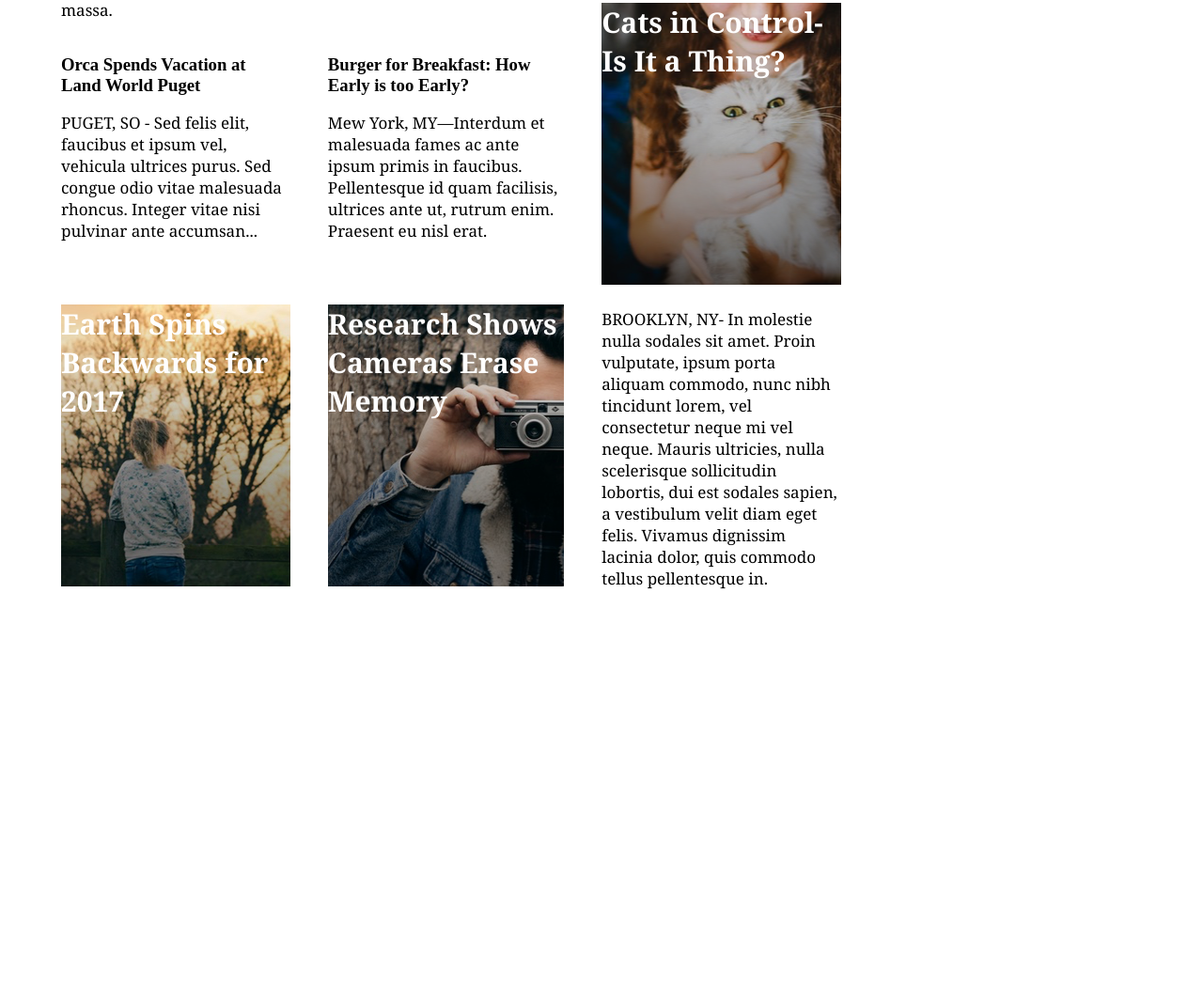
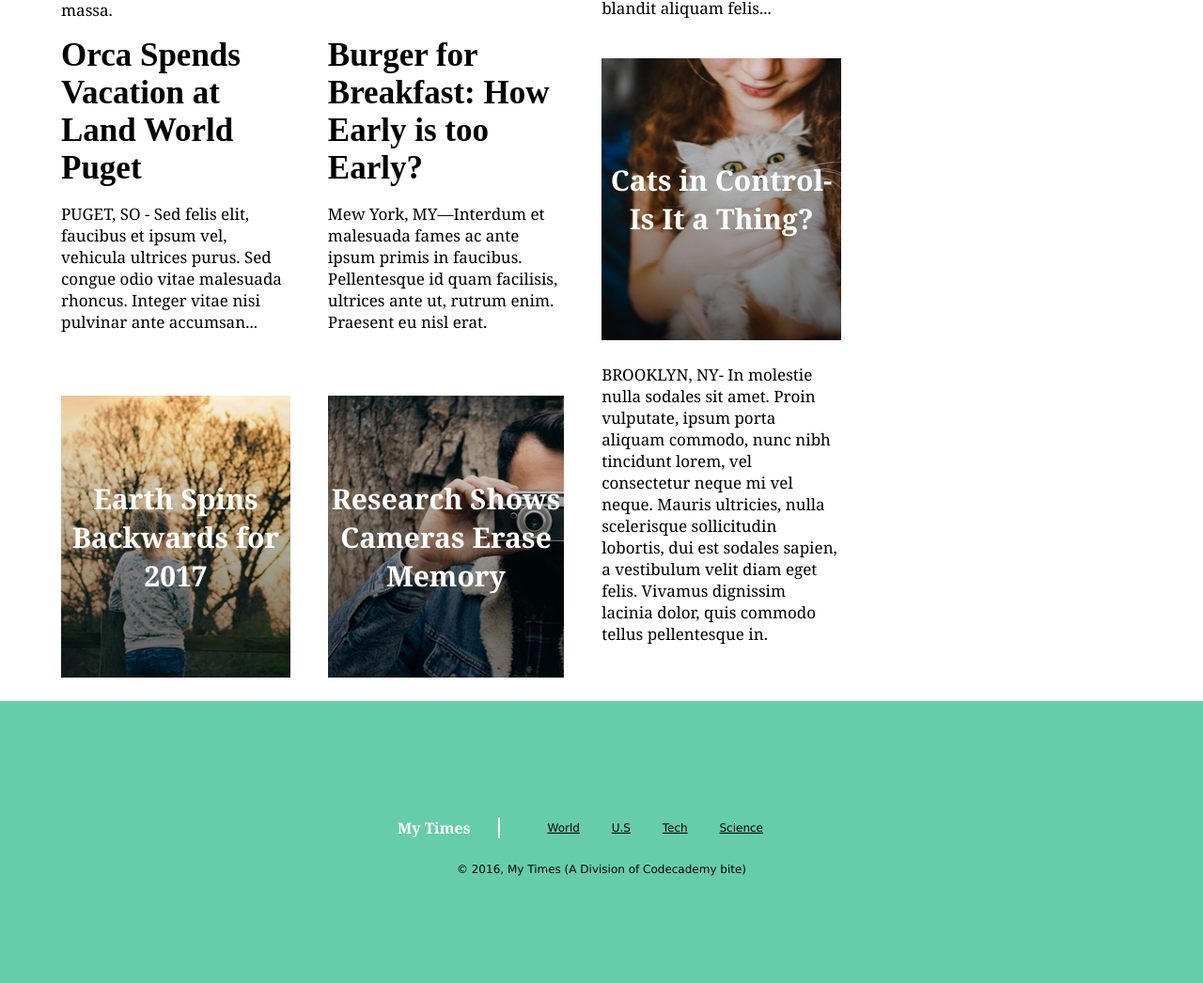
Before and after one commit to ainteasybeingcheesy/mytimes, a plain HTML site: page index.html in a window 1280 px wide. Shown: the part 704-1750 px from the top of the page at 94% size. Before the commit the page ends 1353 px from the top, so only its background shows below. Drawn offline with Linux system fonts and the light colour scheme.

Commit message:
final commit

```diff
--- a/index.html
+++ b/index.html
@@ -34,7 +34,9 @@
 
        <article class="mainstory">
          <h1>
+           <span>
              Mother of Three Buys Tuna Steak at Phish Concert. Leaves, "Feeling Funny."
+           </span>
          </h1>
          <p>
            MONUMENT VALLEY, AZ - Lorem ipsum dolor sit amet, consectetur adipiscing
@@ -62,7 +64,9 @@
              pulvinar ante accumsan...
            </p>
            <h2>
+             <span>
                Earth Spins Backwards for 2017
+             </span>
            </h2>
          </article>
 
@@ -76,13 +80,13 @@
              enim. Praesent eu nisl erat.
            </p>
            <h2>
+             <span>
                Research Shows Cameras Erase Memory
+             </span>
            </h2>
          </article>
        </section>
-
      </div>
-
 
      <div class="column medium">
 
@@ -104,7 +108,9 @@
 
        <article class="catceo">
          <h1>
+           <span>
              Cats in Control-Is It a Thing?
+           </span>
          </h1>
          <p>
            BROOKLYN, NY- In molestie nulla sodales sit amet. Proin vulputate,
@@ -113,11 +119,11 @@
            lobortis, dui est sodales sapien, a vestibulum velit diam eget felis.
            Vivamus dignissim lacinia dolor, quis commodo tellus pellentesque in.
          </p>
-
        </article>
      </div>
 
      <div class="column small">
+
        <img src="./resources/images/img-news-bite.png" alt="cookie"/>
        <article class="newsbites">
          <h1>
@@ -145,7 +151,33 @@
          </ul>
        </article>
      </div>
+   </main>
 
-   </main>
+   <footer>
+     <div class="main">
+       <h1>
+         My Times
+       </h1>
+       <nav>
+         <span>
+           <a href="#">World</a>
+         </span>
+         <span>
+           <a href="#">U.S</a>
+         </span>
+         <span>
+           <a href="#">Tech</a>
+         </span>
+         <span>
+           <a href="#">Science</a>
+         </span>
+       </nav>
+     </div>
+
+     <div class="copyright">
+       &copy; 2016, My Times (A Division of Codecademy bite)
+     </div>
+   </footer>
+
   </body>
 </html>
--- a/resources/style.css
+++ b/resources/style.css
@@ -12,6 +12,40 @@ header {
   background-color: white;
   height: 80px;
   top: 0;
+}
+
+footer {
+  display: flex;
+  background-color: MediumAquamarine;
+  margin: auto;
+  font-family: Verdana;
+  font-size: 12px;
+  flex-direction: column;
+  align-items: center;
+  height: 300px;
+  justify-content: center;
+}
+
+footer h1 {
+  font-family: Georgia;
+  font-size: 16px;
+  font-weight: bold;
+  color: white;
+  border-right: 2px solid white;
+  padding-right: 30px;
+}
+
+footer nav {
+  margin-left: 35px;
+}
+
+footer .main {
+  display: flex;
+  align-items: center;
+}
+
+footer .copyright {
+  margin-top: 15px;
 }
 
 body {
@@ -29,7 +63,6 @@ a:visited {
 .logo {
   display: flex;
   align-items: center;
-  /* border: 1px solid black; */
   flex-grow: 1;
   margin-left: 30px;
 }
@@ -49,20 +82,17 @@ nav {
 .column.large {
   width: 630px;
   margin-right: 40px;
-  /* border: 1px solid black; */
   align-items: flex-start;
 }
 
 .column.medium {
   width: 300px;
   margin-right: 40px;
-  /* border: 1px solid black; */
 }
 
 .column.small {
   display: flex;
   width: 240px;
-  /* border: 1px solid black; */
   align-items: center;
   margin-right: 40px;
   flex-direction: column;
@@ -73,7 +103,6 @@ main {
   display: flex;
   justify-content: center;
   padding-top: 30px;
-  /* border: 1px solid black; */
   border-top: 0;
   margin-left: 65px;
   margin-right: 65px;
@@ -81,13 +110,11 @@ main {
 }
 
 .mainstory {
-  /* border: 2px solid black; */
   display: flex;
   flex-direction: column;
 }
 
 .mainstory h1 {
-  /* border: 1px solid black; */
   background-image: url("./images/style.png");
   font-family: Georgia;
   font-weight: bold;
@@ -96,10 +123,16 @@ main {
   height: 300px;
   margin-top: 0;
   margin-bottom: 0;
+  display: flex;
+  align-items: center;
+}
+
+.mainstory h1 span {
+  margin-left: 20px;
+  margin-right: 20px;
 }
 
 .fallseason {
-  /* border: 2px solid black; */
   display: inline-flex;
   flex-direction: column;
   margin-right: 20px;
@@ -107,10 +140,11 @@ main {
 
 .fallseason h1 {
   margin-bottom: 0;
+  font-size: 35px;
+  margin-top: 0;
 }
 
 .fallseason h2 {
-  /* border: 1px solid black; */
   background-image: url("./images/fallseason.png");
   font-family: Georgia;
   font-weight: bold;
@@ -118,10 +152,12 @@ main {
   color: white;
   height: 300px;
   margin-top: 50px;
+  display: flex;
+  align-items: center;
+  text-align: center;
 }
 
 .cameraman {
-  /* border: 2px solid black; */
   display: inline-flex;
   flex-direction: column;
   margin-left: 20px;
@@ -129,10 +165,11 @@ main {
 
 .cameraman h1 {
   margin-bottom: 0;
+  font-size: 35px;
+  margin-top: 0;
 }
 
 .cameraman h2 {
-  /* border: 1px solid black; */
   background-image: url("./images/cameraman.png");
   font-family: Georgia;
   font-weight: bold;
@@ -140,32 +177,37 @@ main {
   color: white;
   height: 300px;
   margin-top: 50px;
+  display: flex;
+  align-items: center;
+  text-align: center;
 }
 
 .fbi {
-  /* border: 2px solid black; */
   display: flex;
   flex-direction: column;
 }
 
 .fbi h1 {
   margin-bottom: 0;
+  font-size: 35px;
+  margin-top: 0;
 }
 
 .catceo {
-  /* border: 1px solid black; */
   display: flex;
   flex-direction: column;
 }
 
 .catceo h1 {
-  /* border: 1px solid black; */
   background-image: url("./images/catceo.png");
   font-family: Georgia;
   font-weight: bold;
   font-size: 30px;
   color: white;
   height: 300px;
+  display: flex;
+  align-items: center;
+  text-align: center;
 }
 
 .catceo p {
@@ -174,7 +216,6 @@ main {
 
 .newsbites {
   display: flex;
-  /* border: 2px solid black; */
   flex-direction: column;
 }
 
@@ -193,11 +234,9 @@ main {
   font-family: Verdana;
   font-size: 12px;
   color: DimGray;
-
 }
 
 .newsbites ul li {
-  /* border-top: 1px solid black; */
   border-bottom: 1px solid black;
   padding: 10px 20px;
 
```
Lines whose indentation alone changed are shown as unchanged.
